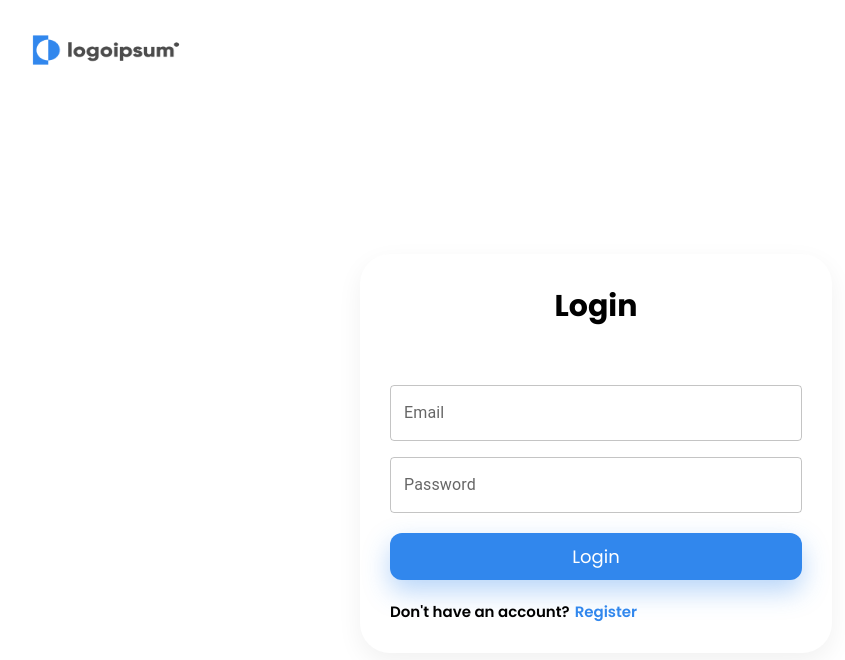
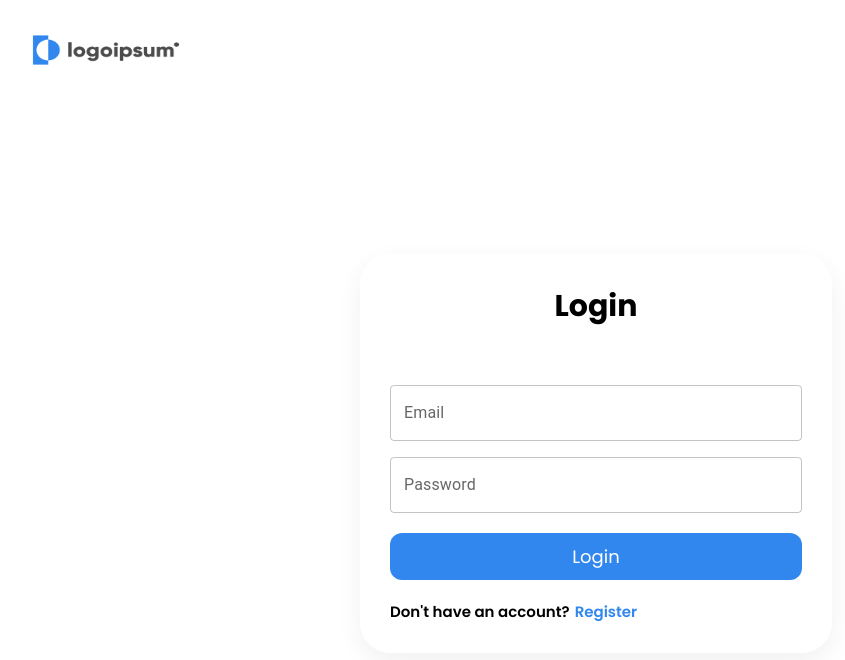
Before and after one commit to mohammedafeef/e-store, a React (Create React App) app: page /#/user/login in a window 1280 px wide. Shown: the top 660 px of the page, without its empty margins (44-889 px from the left). Built offline with nearby package versions, Linux system fonts and the light colour scheme.

Commit message:
ui update

```diff
--- a/src/components/pages/Login/index.js
+++ b/src/components/pages/Login/index.js
@@ -33,7 +33,6 @@ const SubmitBtn = styled.button`
   color: white;
   border: none;
   background-color: #3187ed;
-  box-shadow: 0px 11px 27px rgba(49, 135, 237, 0.35);
   border-radius: 12px;
 `;
 const RegisterLink = styled.div`
--- a/src/components/pages/Register/index.js
+++ b/src/components/pages/Register/index.js
@@ -32,7 +32,6 @@ const SubmitBtn = styled.button`
   color: white;
   border: none;
   background-color: #3187ed;
-  box-shadow: 0px 11px 27px rgba(49, 135, 237, 0.35);
   border-radius: 12px;
 `;
 const LoginLink = styled.div`
```
